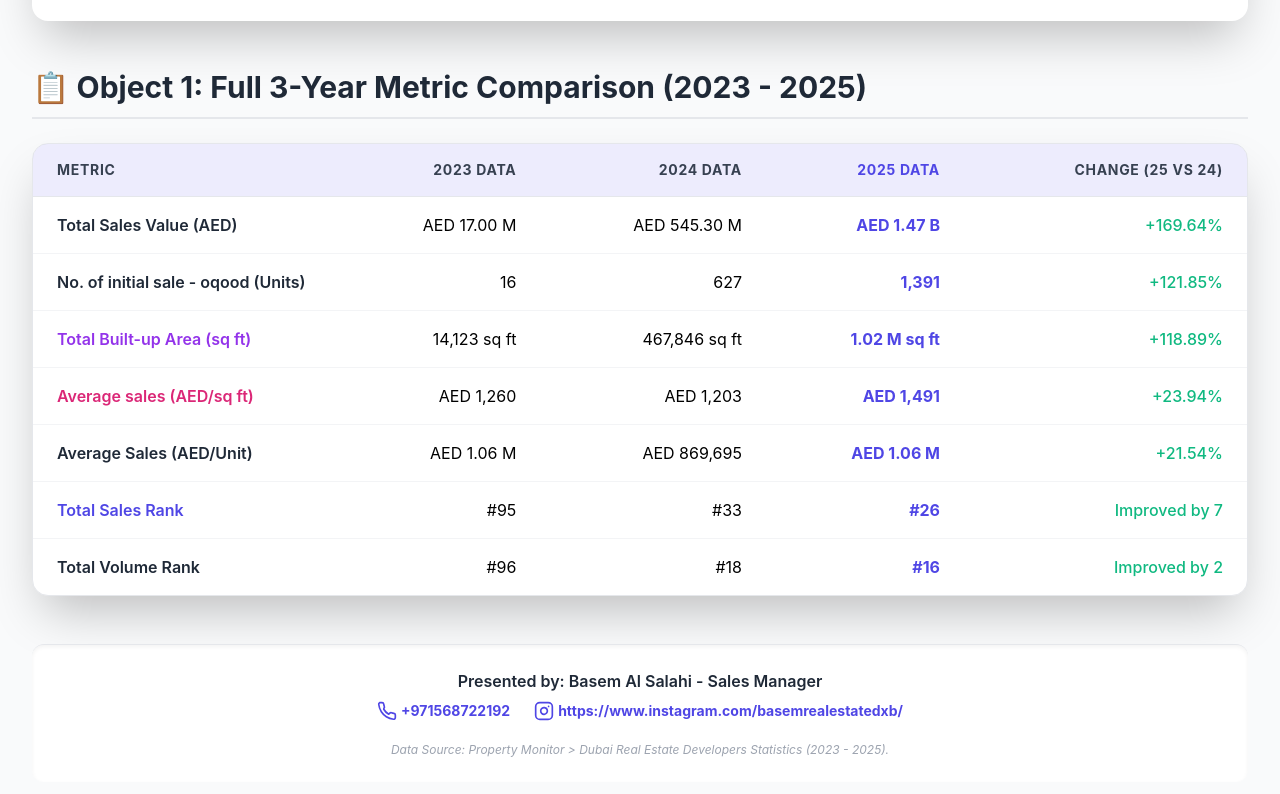
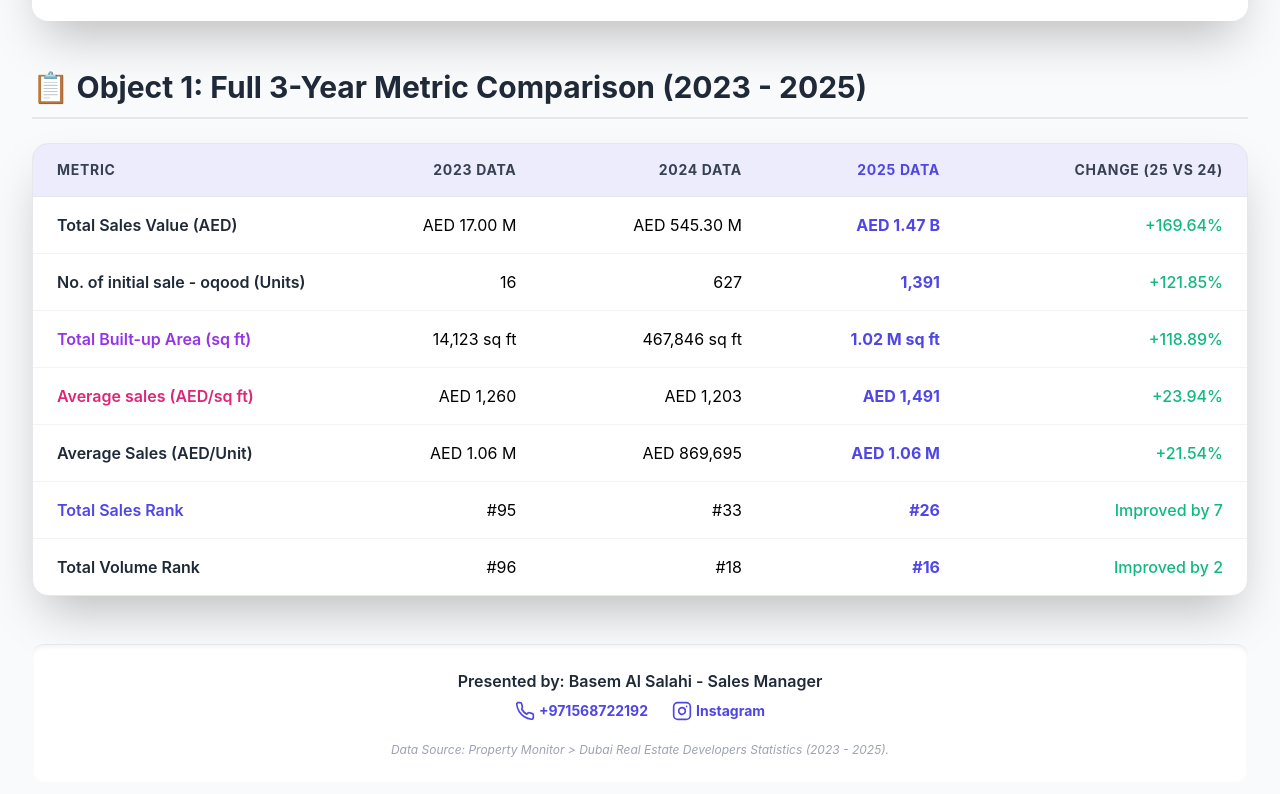
Before and after one commit to basemalsalahi93/Object1, a plain HTML site: page index.html in a window 1280 px wide. Shown: the part 2348-3142 px from the top of the page. Drawn offline with nearby package versions, Linux system fonts and the light colour scheme.

Commit message:
Update index.html

```diff
--- a/index.html
+++ b/index.html
@@ -203,10 +203,10 @@
                     <!-- 2. Instagram Icon - NOW CLICKABLE -->
                     <p class="text-sm">
                         <!-- Anchor tag to Instagram profile -->
-                        <a href="https://www.instagram.com/Object1_Developer/" target="_blank" rel="noopener noreferrer" class="text-object1-primary font-bold inline-flex items-center hover:text-object1-secondary transition duration-150">
+                        <a href="https://www.instagram.com/basemrealestatedxb/" target="_blank" rel="noopener noreferrer" class="text-object1-primary font-bold inline-flex items-center hover:text-object1-secondary transition duration-150">
                             <!-- Instagram Icon SVG -->
                             <svg xmlns="http://www.w3.org/2000/svg" width="20" height="20" viewBox="0 0 24 24" fill="none" stroke="currentColor" stroke-width="2" stroke-linecap="round" stroke-linejoin="round" class="w-5 h-5 inline-block mr-1 align-middle"><rect width="20" height="20" x="2" y="2" rx="5" ry="5"/><path d="M16 11.37A4 4 0 1 1 12.63 8 4 4 0 0 1 16 11.37z"/><line x1="17.5" x2="17.5" y1="6.5" y2="6.5"/></svg>
-                            https://www.instagram.com/basemrealestatedxb/
+                            Instagram
                         </a>
                     </p>
                 </div>
```
